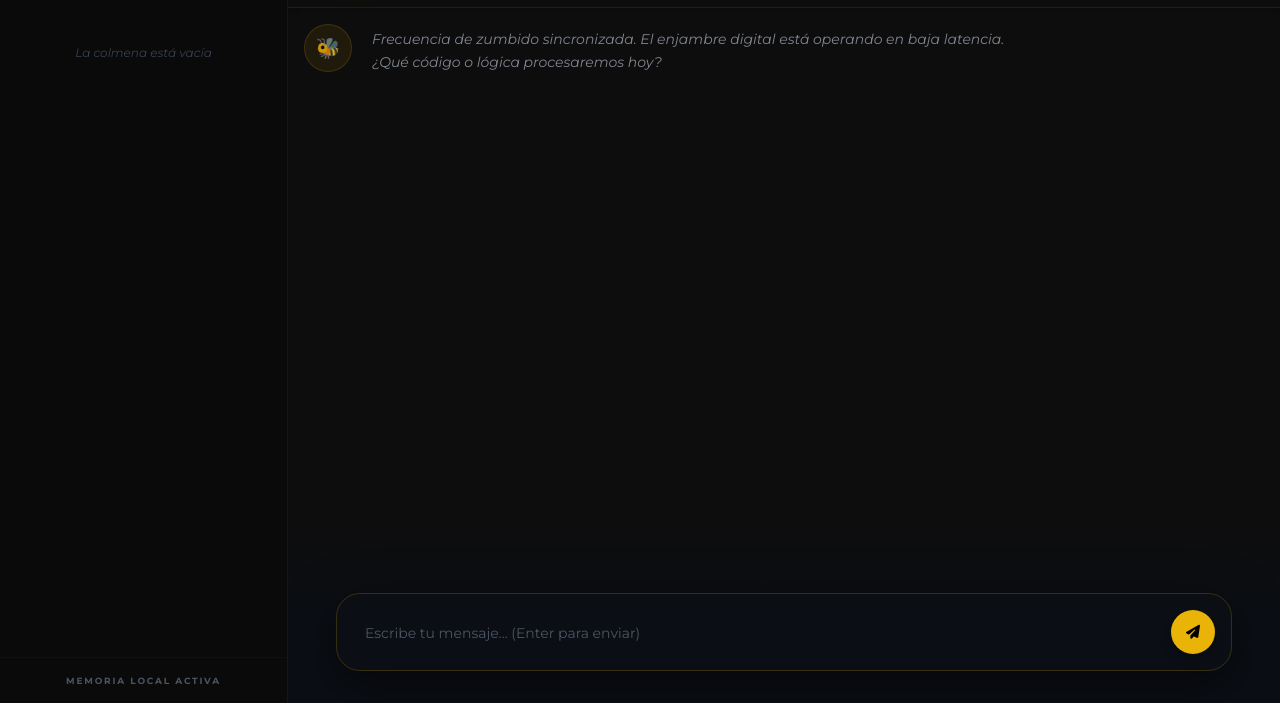
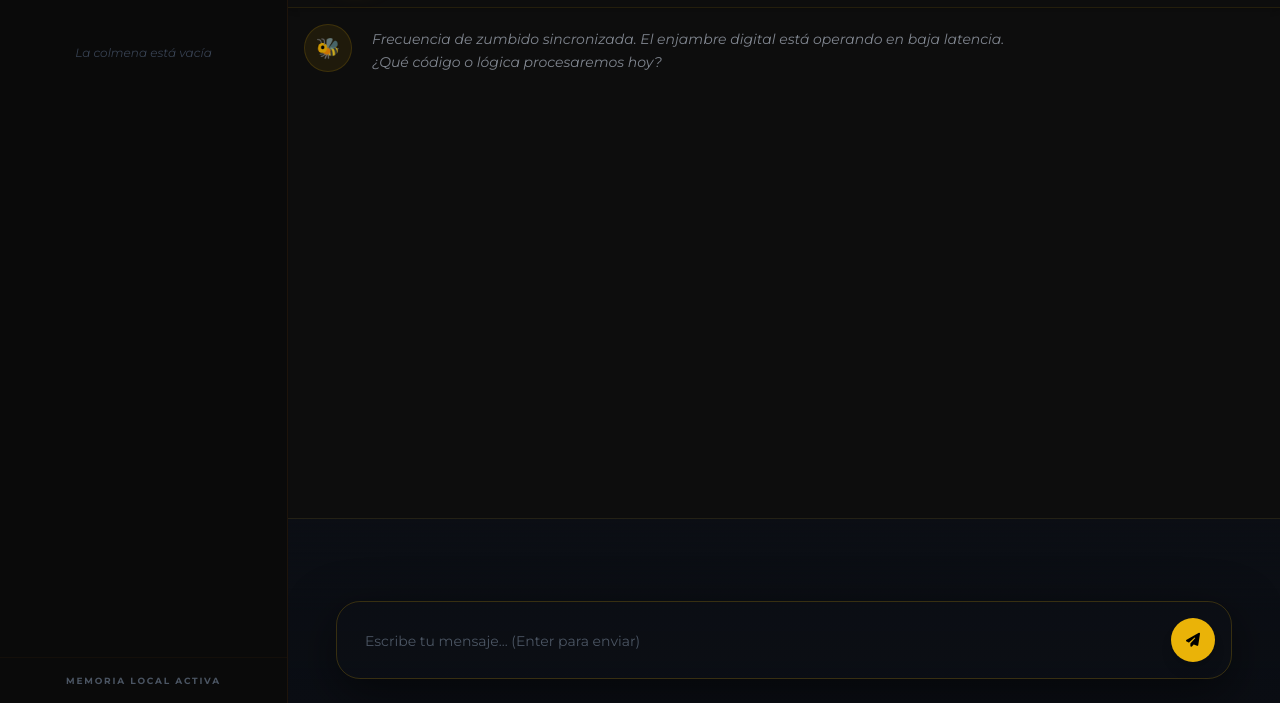
Before and after one commit to AbejorroDigital/abejorro-digital-ia, a website built with Vite: page index.html in a window 1280 px wide. Shown: the part 97-800 px from the top of the page. Built offline with nearby package versions, Linux system fonts and the light colour scheme; no server answers.

Commit message:
Update style.css

```diff
--- a/style.css
+++ b/style.css
@@ -9,11 +9,11 @@ body {
     color-scheme: dark;
     margin: 0;
     padding: 0;
-    /* CAMBIO CLAVE: Debe ser 100dvh para usar TODA la pantalla */
+    /* Mantenemos el control total del viewport */
     height: 100dvh;
     width: 100vw;
     overflow: hidden;
-    position: fixed; /* Evita que el navegador intente hacer scroll elástico */
+    position: fixed;
 }
 
 body {
@@ -23,41 +23,42 @@ body {
     color: #e5e7eb;
 }
 
-/* El contenedor principal ocupa el 100% real */
+/* REPARACIÓN DEL CONTENEDOR PRINCIPAL */
+/* Eliminamos la altura fija de 100dvh que causaba el desplazamiento del footer */
 main {
-    height: 100dvh;
+    flex: 1 1 0%; /* Esta es la clave: ocupa el espacio restante dinámicamente */
+    min-height: 0; /* Permite que el contenedor se ajuste sin desbordar al padre */
     display: flex;
     flex-direction: column;
-    overflow: hidden;
+    overflow-y: auto; /* El scroll ahora pertenece exclusivamente a esta área */
     position: relative;
 }
 
-/* ENCABEZADO: Altura fija */
+/* ENCABEZADO: Altura fija inamovible */
 header {
     flex-shrink: 0;
     z-index: 30;
 }
 
-/* ÁREA DE CHAT: Ocupa el espacio dinámico restante */
+/* ÁREA DE CHAT: Sincronizada con el scroll del main */
 #chatBox {
-    flex: 1 1 auto;
-    overflow-y: auto;
+    padding: 1rem;
+    padding-bottom: 2rem;
     scroll-behavior: smooth;
-    padding: 1rem;
-    padding-bottom: 2rem; /* Espacio extra para que el último mensaje no pegue con el input */
     -webkit-overflow-scrolling: touch;
 }
 
-/* CONTENEDOR DE ENTRADA (PIE DE PÁGINA): Siempre visible al fondo */
-.input-container {
-    flex-shrink: 0;
-    background: #0d0d0d;
+/* CONTENEDOR DE ENTRADA (PIE DE PÁGINA) */
+/* Dado que en tu HTML no existe la clase .input-container,
+   objetivamos el div que sigue inmediatamente al main */
+main + div {
+    flex-shrink: 0; /* Impedimos que el pie de página se colapse */
+    background: #0b0e14;
     border-top: 1px solid rgba(251, 191, 36, 0.1);
-    padding: 1rem;
-    /* Ajuste para que el botón y la caja no se peguen al borde inferior del hardware */
-    padding-bottom: calc(1rem + env(safe-area-inset-bottom));
     position: relative;
     z-index: 40;
+    /* Ajuste vital para la zona segura en dispositivos móviles modernos */
+    padding-bottom: calc(1.5rem + env(safe-area-inset-bottom)) !important;
 }
 
 /* ÁREA DE CONTENIDO LITERARIO */
@@ -120,7 +121,7 @@ pre {
     color: #d1d5db;
 }
 
-/* ANIMACIONES Y ESTADOS */
+/* ANIMACIONES */
 @keyframes floatBee {
     0%, 100% { transform: translateY(0px) rotate(0deg); }
     50% { transform: translateY(-4px) rotate(6deg); }
```
